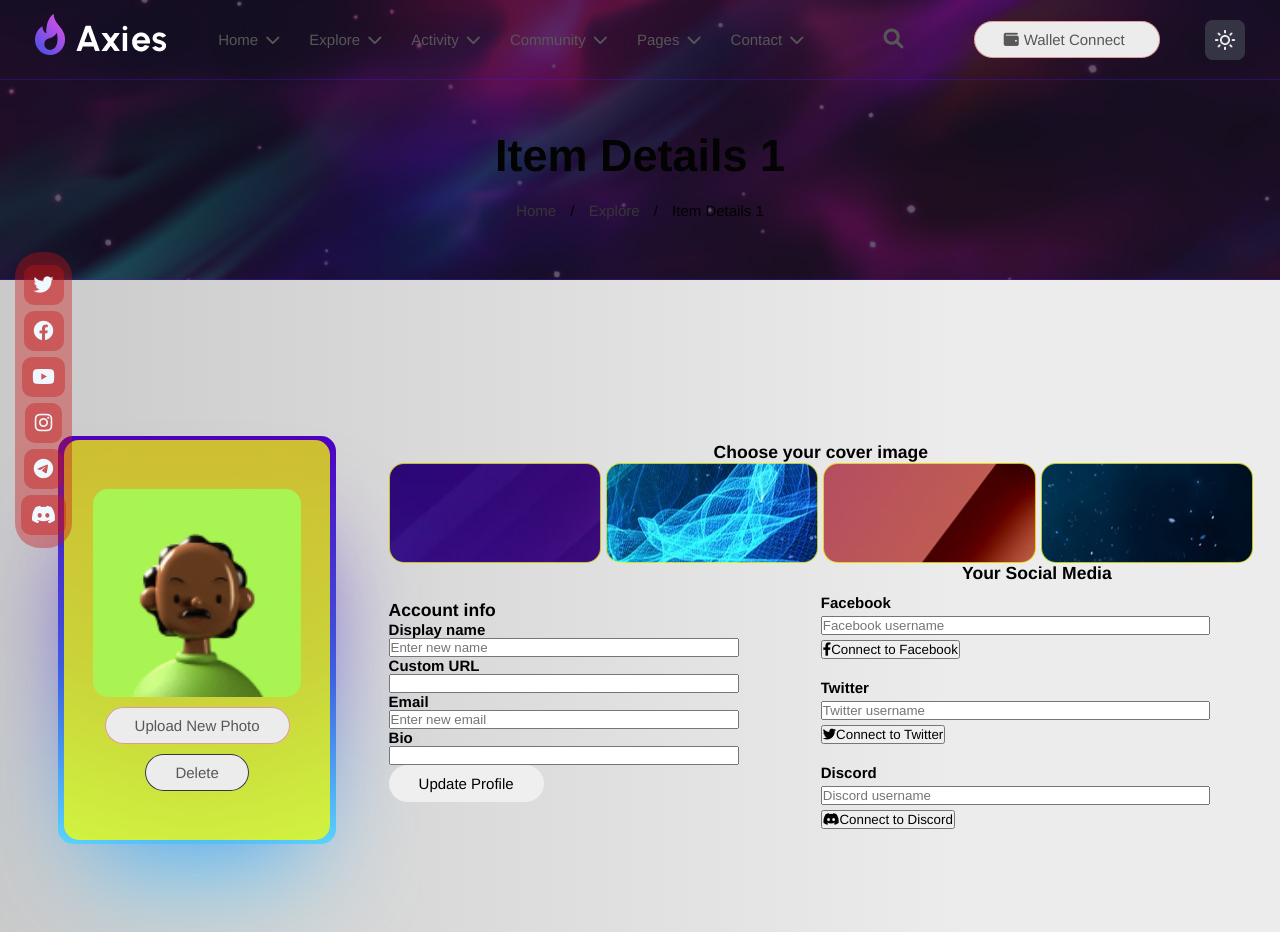
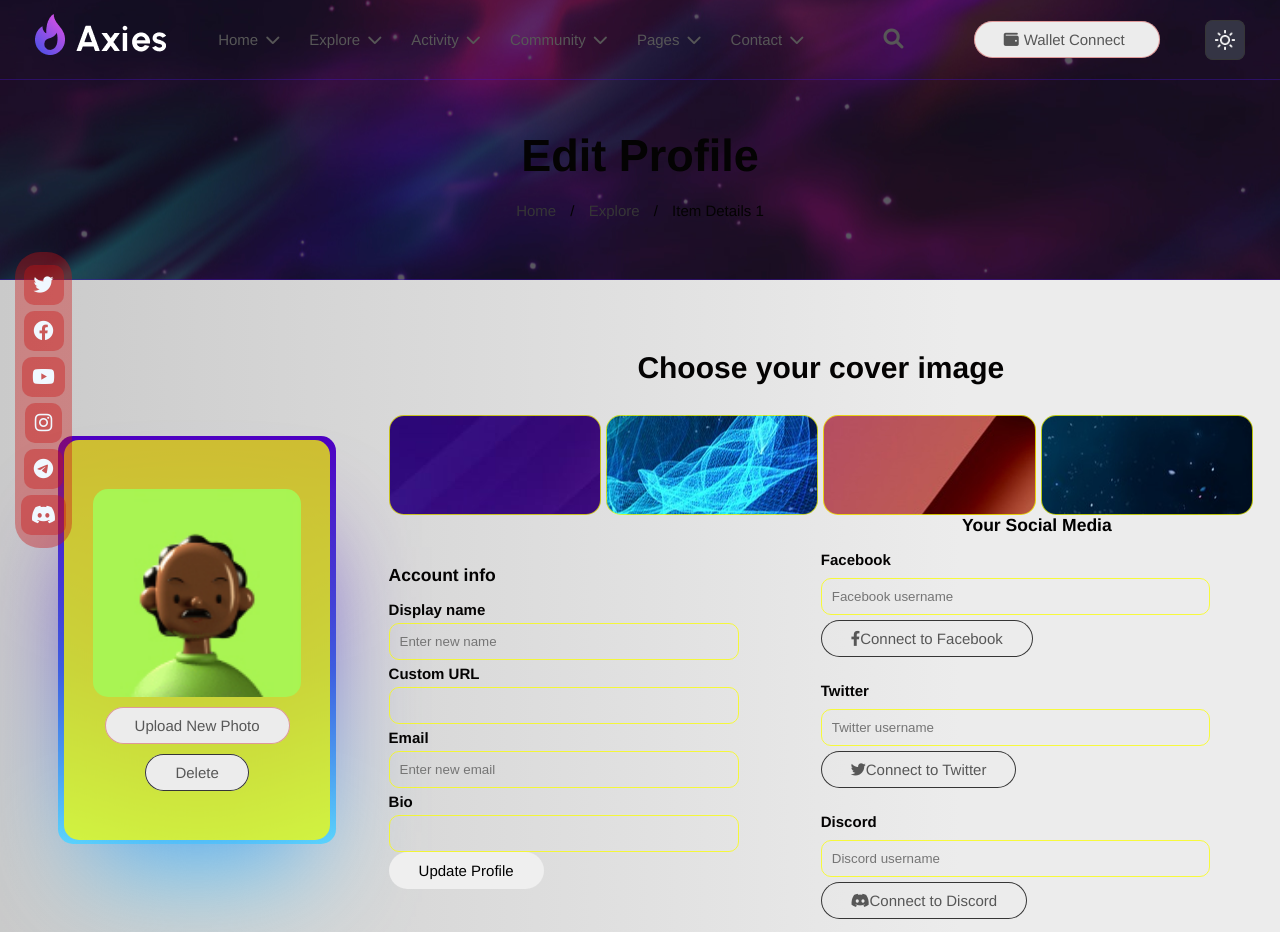
Before and after one commit to RoozbehZhuleh/AxisNFTProfile, a plain HTML site: page index.html in a window 1280 px wide. Shown: the top 932 px of the page. Drawn offline with Linux system fonts and the light colour scheme; a web font is replaced by a local one.

Commit message:
updated hero and navbar
added:
banner borders,
header banner animation,
transparent input backgrounds,
social button design (not final)

```diff
--- a/index.html
+++ b/index.html
@@ -42,7 +42,7 @@
         <section id="item-details">
             <div class="container">
                 <div class="item__wrapper">
-                    <div class="details__title"><h1>Item Details 1</h1></div>
+                    <div class="details__title"><h1>Edit Profile</h1></div>
             <p><a href="#" class="details__link--1">Home</a> / <a href="#" class="details__link--2">Explore</a> / <a href="#" class="details__link--3">Item Details 1</a></p>
                 </div>
             </div>
@@ -144,7 +144,7 @@
                                 <div class="facebook__input">
                                     <input type="text" placeholder="Facebook username">
                                 </div>
-                                <div class="facebook__btn social__btn"><button><i class="fa-brands fa-facebook-f"></i>Connect to Facebook</button> </div>
+                                <div class="facebook__btn__div"><button class="facebook__btn social__btn btn"><i class="fa-brands fa-facebook-f"></i>Connect to Facebook</button> </div>
                             </div>
 
                             <div class="twitter__wrapper">
@@ -154,7 +154,7 @@
                                 <div class="twitter__input">
                                     <input type="text" placeholder="Twitter username">
                                 </div>
-                                <div class="twitter__btn social__btn"><button><i class="fa-brands fa-twitter"></i>Connect to Twitter</button> </div>
+                                <div class="twitter__btn__div"><button class="twitter__btn social__btn btn"><i class="fa-brands fa-twitter"></i>Connect to Twitter</button> </div>
                             </div>
 
                             <div class="discord__wrapper">
@@ -164,7 +164,7 @@
                                 <div class="discord__input">
                                     <input type="text" placeholder="Discord username">
                                 </div>
-                                <div class="discord__btn social__btn"><button><i class="fa-brands fa-discord"></i>Connect to Discord</button> </div>
+                                <div class="discord__btn__div"><button class="btn social__btn discord__btn"><i class="fa-brands fa-discord"></i>Connect to Discord</button> </div>
                             </div>
 
                         </div>
--- a/script/script.js
+++ b/script/script.js
@@ -29,6 +29,7 @@ darkBtn.addEventListener("click", function() {
 
 firstBannerBox.addEventListener("mouseenter", function() {
     firstBannerBox.style.cursor = "pointer";
+    firstBannerBox.style.border = "2px solid var(--accent-color)";
     secondBannerBox.style.width = "35rem";
     thirdBannerBox.style.width = "35rem";
     fourthBannerBox.style.width = "35rem";
@@ -36,6 +37,7 @@ firstBannerBox.addEventListener("mouseenter", function() {
 
 firstBannerBox.addEventListener("mouseleave", function() {
     firstBannerBox.style.width= "100%";
+    firstBannerBox.style.border = "none";
     secondBannerBox.style.width = "100%";
     thirdBannerBox.style.width = "100%";
     fourthBannerBox.style.width = "100%";
@@ -43,6 +45,7 @@ firstBannerBox.addEventListener("mouseleave", function() {
 
 secondBannerBox.addEventListener("mouseenter", function() {
     secondBannerBox.style.cursor = "pointer";
+    secondBannerBox.style.border = "2px solid var(--accent-color)";
     firstBannerBox.style.width = "35rem";
     thirdBannerBox.style.width = "35rem";;
     fourthBannerBox.style.width = "35rem";
@@ -50,6 +53,7 @@ secondBannerBox.addEventListener("mouseenter", function() {
 
 secondBannerBox.addEventListener("mouseleave", function() {
     firstBannerBox.style.width= "100%";
+    secondBannerBox.style.border = "none";
     secondBannerBox.style.width = "100%";
     thirdBannerBox.style.width = "100%";
     fourthBannerBox.style.width = "100%";
@@ -57,6 +61,7 @@ secondBannerBox.addEventListener("mouseleave", function() {
 
 thirdBannerBox.addEventListener("mouseenter", function() {
     thirdBannerBox.style.cursor = "pointer";
+    thirdBannerBox.style.border = "2px solid var(--accent-color)";
     firstBannerBox.style.width = "35rem";
     secondBannerBox.style.width = "35rem";
     fourthBannerBox.style.width = "35rem";
@@ -64,6 +69,7 @@ thirdBannerBox.addEventListener("mouseenter", function() {
 
 thirdBannerBox.addEventListener("mouseleave", function() {
     firstBannerBox.style.width= "100%";
+    thirdBannerBox.style.border = "none";
     secondBannerBox.style.width = "100%";
     thirdBannerBox.style.width = "100%";
     fourthBannerBox.style.width = "100%";
@@ -72,6 +78,7 @@ thirdBannerBox.addEventListener("mouseleave", function() {
 
 fourthBannerBox.addEventListener("mouseenter", function() {
     fourthBannerBox.style.cursor = "pointer";
+    fourthBannerBox.style.border = "2px solid var(--accent-color)";
     firstBannerBox.style.width = "35rem";
     thirdBannerBox.style.width = "35rem";
     secondBannerBox.style.width = "35rem";
@@ -79,6 +86,7 @@ fourthBannerBox.addEventListener("mouseenter", function() {
 
 fourthBannerBox.addEventListener("mouseleave", function() {
     firstBannerBox.style.width= "100%";
+    fourthBannerBox.style.border = "none";
     secondBannerBox.style.width = "100%";
     thirdBannerBox.style.width = "100%";
     fourthBannerBox.style.width = "100%";
--- a/styles/hero.css
+++ b/styles/hero.css
@@ -17,6 +17,7 @@
 .profile__img{
     width: 80%;
     border-radius: var(--card-radius);
+    transition: width 0.2s;
 }
 
 
@@ -55,7 +56,7 @@
    border: 1px solid var(--card-background-color);
    height: 10rem;
    border-radius: var(--card-radius);
-   transition: all 0.5s linear;
+   transition: all 0.3s linear;
 
 }
 
@@ -137,12 +138,6 @@
 .custom-url__input, .email__input, .bio__input{width: 90%;}
 
 
-input{
-    width: 90%;
-}
-
-
-
 .facebook__wrapper{
     width: 100%;
     display: flex;
@@ -192,9 +187,6 @@ input{
     inherits: false;
   }
 
-  :root {
-
-  }
 
 
 
@@ -216,22 +208,21 @@ input{
     cursor: pointer;
   }
 
-  .card:hover {
-    color: rgb(88 199 250 / 100%);
-    transition: color 1s;
+  .card:hover .profile__img{
+    width: 90%;
   }
   .card:hover:before, .card:hover:after {
     content: "";
-    width: 104%;
-    height: 102%;
+    width: 95%;
+    height: 95%;
     border-radius: 8px;
     background-image: linear-gradient(
       var(--rotate)
       , var(--card-first-color), var(--card-second-color) , var(--card-third-color));
       position: absolute;
       z-index: -1;
-      top: -1%;
-      left: -2%;
+      top: 1%;
+      left: 2%;
       animation: none;
   }
 
@@ -306,3 +297,65 @@ input{
     background-repeat: no-repeat;
     background-position: center
 }
+
+
+.img-choice__title{
+    color: var(--font-primary-color);
+    margin: 0 0 3rem 0;
+  }
+
+  .img-choice__title h3{
+    font-size: var(--font-l);
+  }
+
+  .account-info__title{
+     color: var(--font-primary-color);
+     margin: 1rem 0;
+  }
+
+  .display-name__title{
+      color: var(--font-primary-color);
+      margin: 0.5rem 0;
+  }
+
+  .custom-url__title{
+      color: var(--font-primary-color);
+      margin: 0.5rem 0;
+  }
+
+  .email__title{
+      color: var(--font-primary-color);
+      margin: 0.5rem 0;
+  }
+
+  .bio__title{
+      color: var(--font-primary-color);
+      margin: 0.5rem 0;
+  }
+
+
+  .facebook__title{
+      color: var(--font-primary-color);
+      margin: 0.5rem 0;
+  }
+
+  .twitter__title{
+    color: var(--font-primary-color);
+    margin: 0.5rem 0;
+}
+
+.discord__title{
+    color: var(--font-primary-color);
+    margin: 0.5rem 0;
+}
+
+.social__btn{
+    background-color: var(--primary-color);
+    color: var(--light-color);
+    box-shadow: inset 0 0 0 0.1rem var(--font-accent-color);
+}
+
+
+.social__btn{
+    background-color: var(--card-second-color);
+}
--- a/styles/layout.css
+++ b/styles/layout.css
@@ -89,6 +89,7 @@ header{
   background-repeat: no-repeat;
   height: 28rem;
   border-block-end: 0.1rem solid var(--secondary-background-color);
+  animation: bannerMovement 30s infinite;
 }
 
 button {
@@ -164,3 +165,18 @@ a {
   color: var(--font-accent-color);
   font-family: inherit;
 }
+
+
+
+input{
+  width: 90%;
+  padding: 1rem;
+  border-radius: 1rem;
+  /* background: linear-gradient(
+    90deg,
+    var(--dark-color) 0%,
+    var(--primary-color) 75%
+  ); */
+  border: 1px solid var(--card-background-color);
+  background-color: transparent;
+}
--- a/styles/navbar.css
+++ b/styles/navbar.css
@@ -31,6 +31,7 @@
     display: flex;
     justify-content: flex-end;
     align-items: center;
+    transition: all 0.2s linear;
   }
 
   .navbar__menu--item i {
@@ -41,6 +42,7 @@
 
   .navbar__menu--item:hover i{
     transform: rotate(180deg);
+    background: linear-gradient(90deg, var(--accent-color), var(--card-second-color), var(--card-background-color));
   }
 
   .navbar__search {
@@ -140,3 +142,27 @@
   margin: 0 1rem;}
   .details__link--3{color:var(--font-primary-color);
     margin: 0 1rem;}
+
+
+
+  @keyframes bannerMovement {
+    0%{
+      background-position:center;
+    }
+
+    25%{
+      background-position:center left;
+    }
+
+    50%{
+      background-position:center;
+    }
+
+    75%{
+      background-position:right center;
+    }
+
+    100%{
+      background-position:center
+    }
+  }
```
